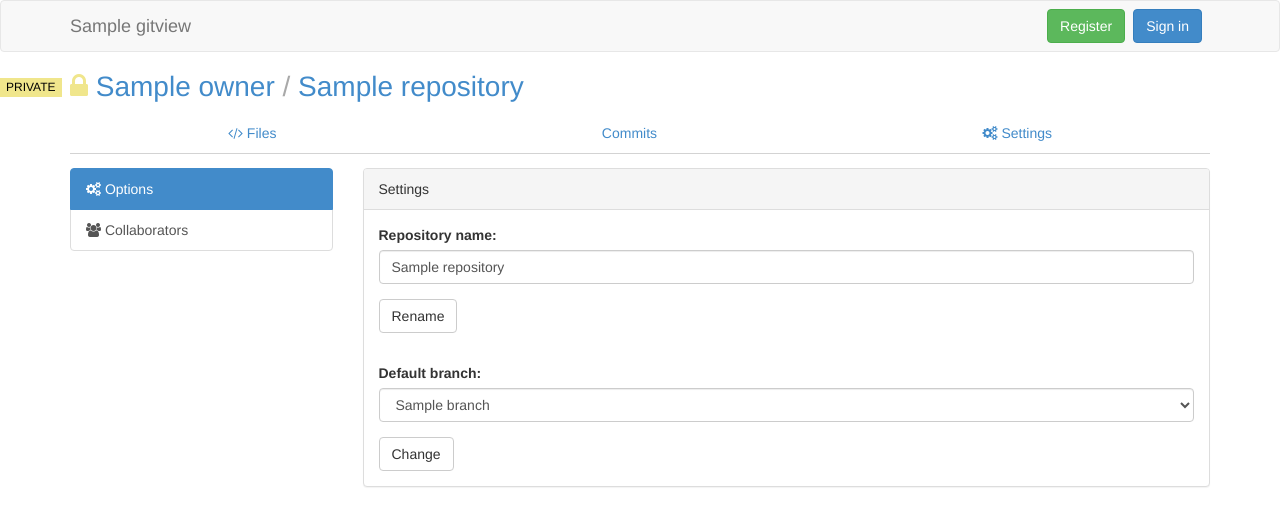
After one commit to kevin-brown/gitview, a Django app: template gitview/repositories/templates/repositories/settings/index.html in a window 1280 px wide. The commit adds this page. Shown: the top 526 px of the page. Run offline with Django 3.2, Linux system fonts and the light colour scheme; the template is opened without the code that fills it: most values are stand-ins (such as "Sample title", 1, 10 or a date in 2020).

Commit message:
Started work on the settings

```diff
--- a/gitview/repositories/mixins.py
+++ b/gitview/repositories/mixins.py
@@ -68,3 +68,7 @@ class FilesSectionMixin(RepositorySection):
 
 class CommitsSectionMixin(RepositorySection):
     section_name = "commits"
+
+
+class SettingsSectionMixin(RepositorySection):
+    section_name = "settings"
--- a/gitview/repositories/models.py
+++ b/gitview/repositories/models.py
@@ -13,6 +13,8 @@ class Repository(models.Model):
                                        ct_field="owner_ct")
 
     name = models.SlugField(max_length=50, unique=True)
+
+    default_branch = models.SlugField(max_length=100, default="master")
 
     location = models.FilePathField(path="/home/git/repositories/",
                                     allow_files=False, allow_folders=True,
--- a/gitview/repositories/templates/repositories/base.html
+++ b/gitview/repositories/templates/repositories/base.html
@@ -62,7 +62,7 @@
     <div class="row">
         <div class="col-lg-12">
             <h1 class="repository-breadcrumb">
-                {% if repository.is_private %}
+                {% if not repository.is_public %}
                 <span class="repository-status private">
                     <span class="repository-label">
                         private
@@ -104,13 +104,16 @@
                         Commits
                     </a>
                 </li>
-                <li>
+                {% if repository.has_issues %}
+                <li {% if active_tab == "issues" %}class="active"{% endif %}>
                     <a href="#">
                         Issues
                     </a>
                 </li>
-                <li>
-                    <a href="#">
+                {% endif %}
+                <li {% if active_tab == "settings" %}class="active"
+                    {% endif %}>
+                    <a href="{% url "repos:settings:index" repository.owner.username repository.name %}">
                         <i class="icon-cogs"></i>
                         Settings
                     </a>
--- /dev/null
+++ b/gitview/repositories/templates/repositories/settings/base.html
@@ -0,0 +1,25 @@
+{% extends "repositories/base.html" %}
+
+{% block repository-contents %}
+<div class="row">
+    <div class="col-lg-3">
+        {% block settings-sidebar %}
+        <ul class="list-group">
+                <a href="#" class="list-group-item active">
+                    <i class="icon-cogs"></i>
+                    Options
+                </a>
+                <a href="#" class="list-group-item">
+                    <i class="icon-group"></i>
+                    Collaborators
+                </a>
+        </ul>
+        {% endblock %}
+    </div>
+    <div class="col-lg-9">
+        {% block settings-contents %}
+
+        {% endblock %}
+    </div>
+</div>
+{% endblock %}
--- /dev/null
+++ b/gitview/repositories/templates/repositories/settings/index.html
@@ -0,0 +1,41 @@
+{% extends "repositories/settings/base.html" %}
+
+{% block settings-contents %}
+<div class="panel panel-default">
+    <div class="panel-heading">
+        Settings
+    </div>
+    <div class="panel-body">
+        <label for="id_name">
+            Repository name:
+        </label>
+
+        <input id="id_name" name="name" class="form-control"
+               value="{{ repository.name }}" />
+
+        <button type="button" class="btn btn-default">
+            Rename
+        </button>
+    </div>
+    <div class="panel-body">
+        <label for="id_default_branch">
+            Default branch:
+        </label>
+
+        <select name="default_branch" id="id_default_branch"
+                class="form-control">
+            {% for branch in branches %}
+            <option value="{{ branch.name }}"
+                    {% if repository.default_branch == branch.name %}
+                    selected="selected"{% endif %}>
+                {{ branch.name }}
+            </option>
+            {% endfor %}
+        </select>
+
+        <button type="button" class="btn btn-default">
+            Change
+        </button>
+    </div>
+</div>
+{% endblock %}
--- a/gitview/repositories/urls.py
+++ b/gitview/repositories/urls.py
@@ -1,4 +1,4 @@
-from django.conf.urls import url
+from django.conf.urls import include, url
 from gitview.repositories.commits import views as commits
 from gitview.repositories.files import views as files
 
@@ -40,4 +40,8 @@ urlpatterns = (
         commits.CommitListView.as_view(),
         name="commits_list_tree",
     ),
+    url(r"^settings/",
+        include("gitview.repositories.settings.urls", namespace="settings"),
+        name="settings_base",
+    ),
 )
```
Also changed, not shown: gitview/repositories/settings/urls.py (added, +7 -0 lines), gitview/repositories/settings/views.py (added, +12 -0 lines), gitview/repositories/migrations/0003_auto__add_field_repository_default_branch.py (added), gitview/repositories/settings/__init__.py (added).
